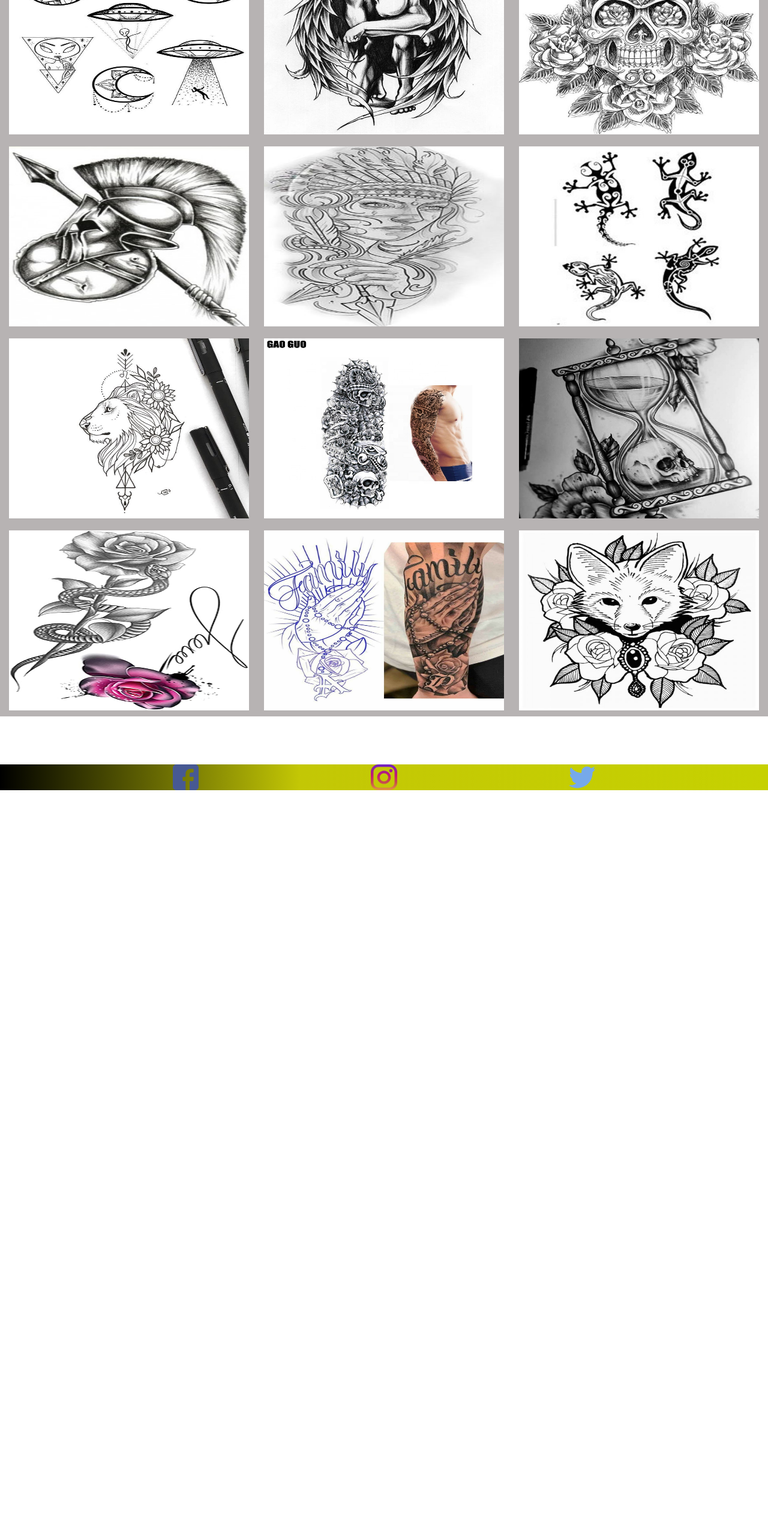
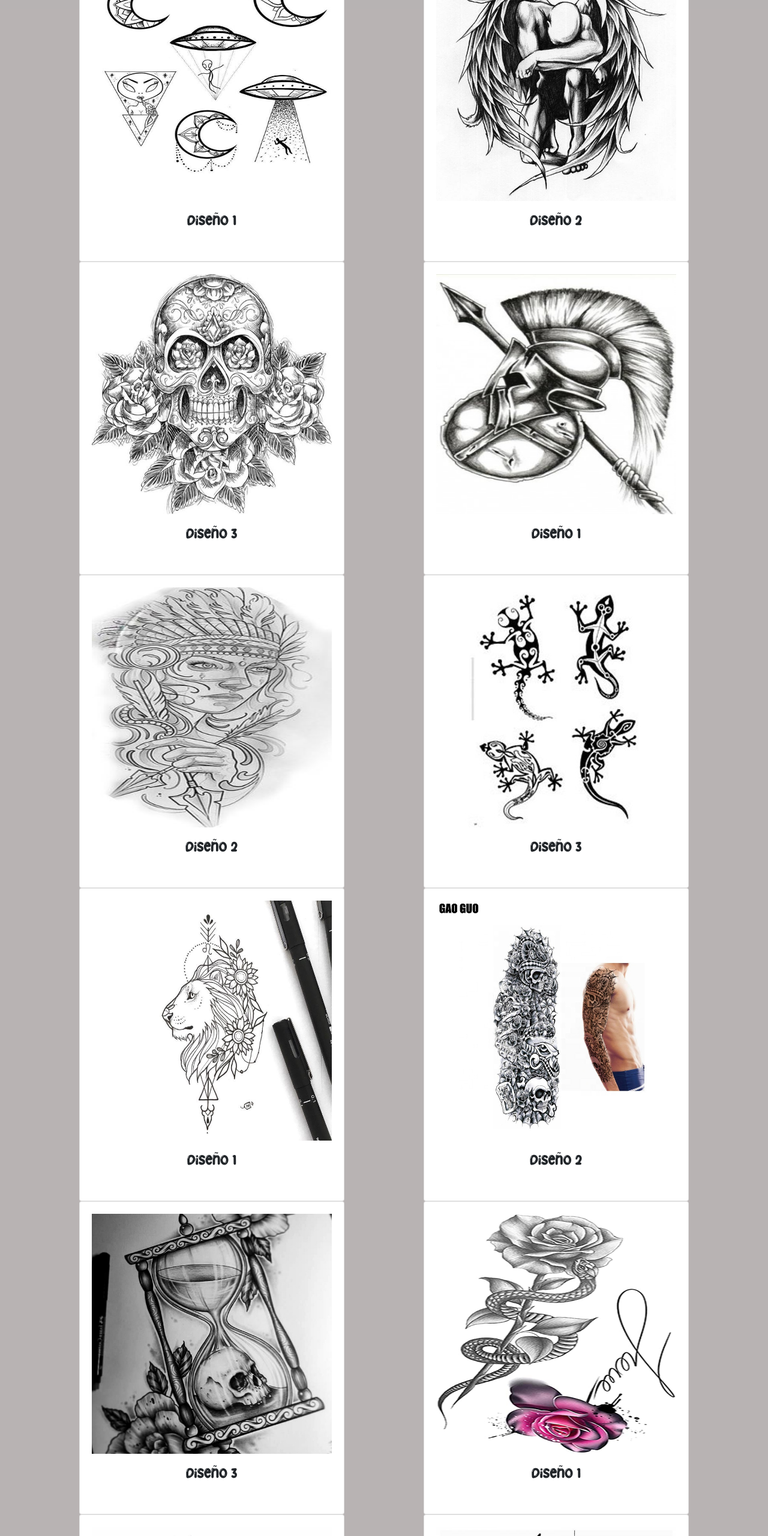
Before and after one commit to Maldonado-Daniel/Proyecto-Final, a website: page pages/diseños.html in a window 1280 px wide. Shown: the part 240-2800 px from the top of the page at 60% size. Before the commit the page ends 1557 px from the top, so only its background shows below. Drawn offline with nearby package versions, Linux system fonts and the light colour scheme.

Commit message:
probando

```diff
--- a/pages/diseños.html
+++ b/pages/diseños.html
@@ -11,7 +11,7 @@
     integrity="sha384-EVSTQN3/azprG1Anm3QDgpJLIm9Nao0Yz1ztcQTwFspd3yD65VohhpuuCOmLASjC" crossorigin="anonymous">
   <link rel="stylesheet" href="../css/style.css">
   <link rel="stylesheet" href="https://cdnjs.cloudflare.com/ajax/libs/animate.css/4.1.1/animate.min.css" />
-  <title>Hello, world!</title>
+  <title>Tatto-Maldonado</title>
 </head>
 
 <body>
@@ -52,22 +52,102 @@
         Diseños de tatuajes
       </h1>
       <div class="container-galery">
-           <img src="../img/Diseños/aliens.jpg" alt="">
-           <img src="../img/Diseños/AngelArrodiyado.jpg" alt="">
-           <img src="../img/Diseños/Calavera.jpg" alt="">
-           <img src="../img/Diseños/CascoEspartano.jpg" alt="">
-           <img src="../img/Diseños/cazadora.jpg" alt="">
-           <img src="../img/Diseños/Lagartijas.jpg" alt="">
-           <img src="../img/Diseños/Leon.jpg" alt="">
-           <img src="../img/Diseños/manga.jpg" alt="">
-           <img src="../img/Diseños/RelojDeArena.jpg" alt="">
-           <img src="../img/Diseños/RosaConSerpiente.jpg" alt="">
-           <img src="../img/Diseños/Rosario.jpg" alt="">
-           <img src="../img/Diseños/zorrito.jpg" alt="">
-
-      </div>
-    </div>
-
+        <div class="card">
+          <div class="image_container">
+            <img src="../img/Diseños/aliens.jpg" alt="">
+          </div>
+          <div class="text">
+            <p>Diseño 1</p>
+          </div>
+        </div>
+        <div class="card">
+          <div class="image_container">
+            <img src="../img/Diseños/AngelArrodiyado.jpg" alt="">
+          </div>
+          <div class="text">
+            <p>Diseño 2</p>
+          </div>
+        </div>
+        <div class="card">
+          <div class="image_container">
+            <img src="../img/Diseños/Calavera.jpg" alt="">
+          </div>
+          <div class="text">
+            <p>Diseño 3</p>
+          </div>
+        </div>
+        <div class="card">
+          <div class="image_container">
+            <img src="../img/Diseños/CascoEspartano.jpg" alt="">
+          </div>
+          <div class="text">
+            <p>Diseño 1</p>
+          </div>
+        </div>
+        <div class="card">
+          <div class="image_container">
+            <img src="../img/Diseños/cazadora.jpg" alt="">
+          </div>
+          <div class="text">
+            <p>Diseño 2</p>
+          </div>
+        </div>
+        <div class="card">
+          <div class="image_container">
+            <img src="../img/Diseños/Lagartijas.jpg" alt="">
+          </div>
+          <div class="text">
+            <p>Diseño 3</p>
+          </div>
+        </div>
+        <div class="card">
+          <div class="image_container">
+            <img src="../img/Diseños/Leon.jpg" alt="">
+          </div>
+          <div class="text">
+            <p>Diseño 1</p>
+          </div>
+        </div>
+        <div class="card">
+          <div class="image_container">
+            <img src="../img/Diseños/manga.jpg" alt="">
+          </div>
+          <div class="text">
+            <p>Diseño 2</p>
+          </div>
+        </div>
+        <div class="card">
+          <div class="image_container">
+            <img src="../img/Diseños/RelojDeArena.jpg" alt="">
+          </div>
+          <div class="text">
+            <p>Diseño 3</p>
+          </div>
+        </div>
+        <div class="card">
+          <div class="image_container">
+            <img src="../img/Diseños/RosaConSerpiente.jpg" alt="">
+          </div>
+          <div class="text">
+            <p>Diseño 1</p>
+          </div>
+        </div>
+        <div class="card">
+          <div class="image_container">
+            <img src="../img/Diseños/Rosario.jpg" alt="">
+          </div>
+          <div class="text">
+            <p>Diseño 2</p>
+          </div>
+        </div>
+        <div class="card">
+          <div class="image_container">
+            <img src="../img/Diseños/zorrito.jpg" alt="">
+          </div>
+          <div class="text">
+            <p>Diseño 3</p>
+          </div>
+        </div>
   </main>
   <footer>
     <div class="container-footer">
--- a/scss/_galeria.scss
+++ b/scss/_galeria.scss
@@ -4,9 +4,21 @@
     flex-wrap: wrap;
     justify-content: space-evenly;
 
+
+}
+.card{
+    padding: 20px;
+}
+.image_container{
+    width: 400px;
+    height: 400px;
     img{
-        width: 400px;
-        height: 300px;
-        margin: 10px;
+        width: 100%;
+        height: 100%;
     }
 }
+.text{
+    margin: 20px;
+    text-align: center;
+    font-family: barra de navegacion;
+}
```
Also changed, not shown: pages/contacto.html (+2 -4 lines), pages/culturas.html (+1 -1 lines), pages/variedades.html (+86 -2 lines), css/style.css.
